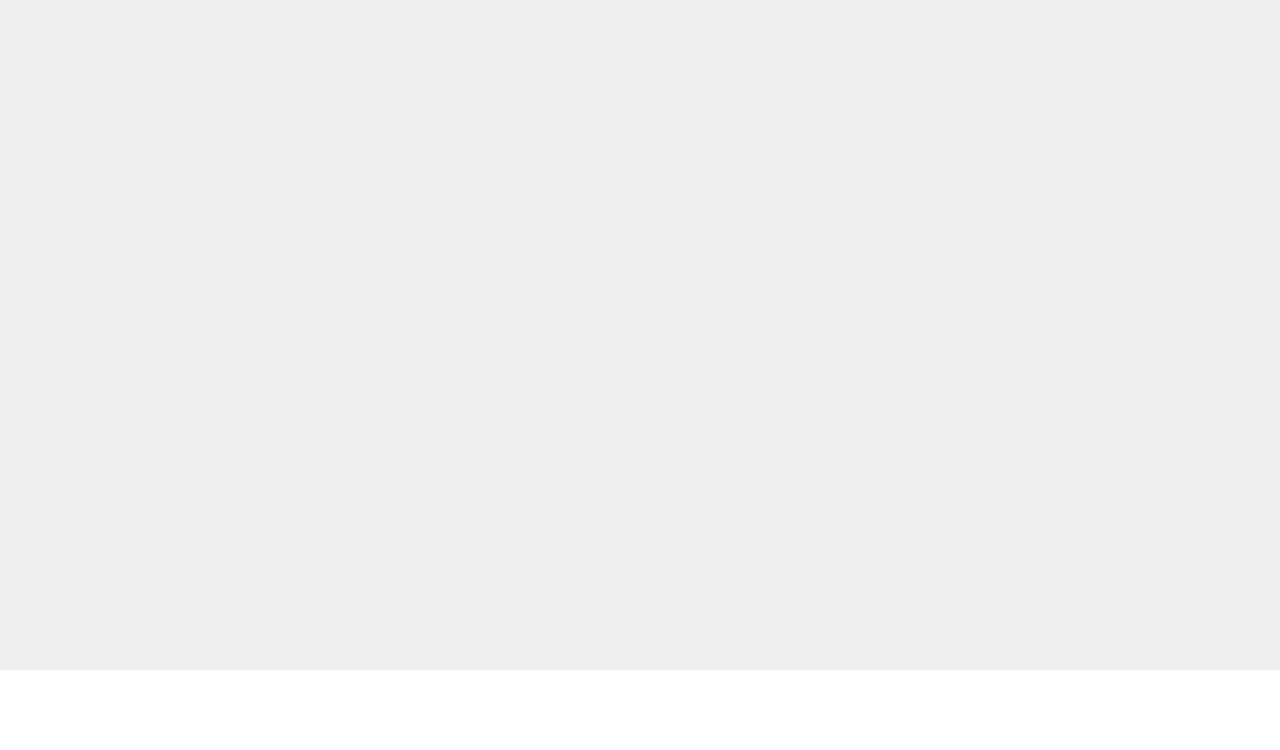
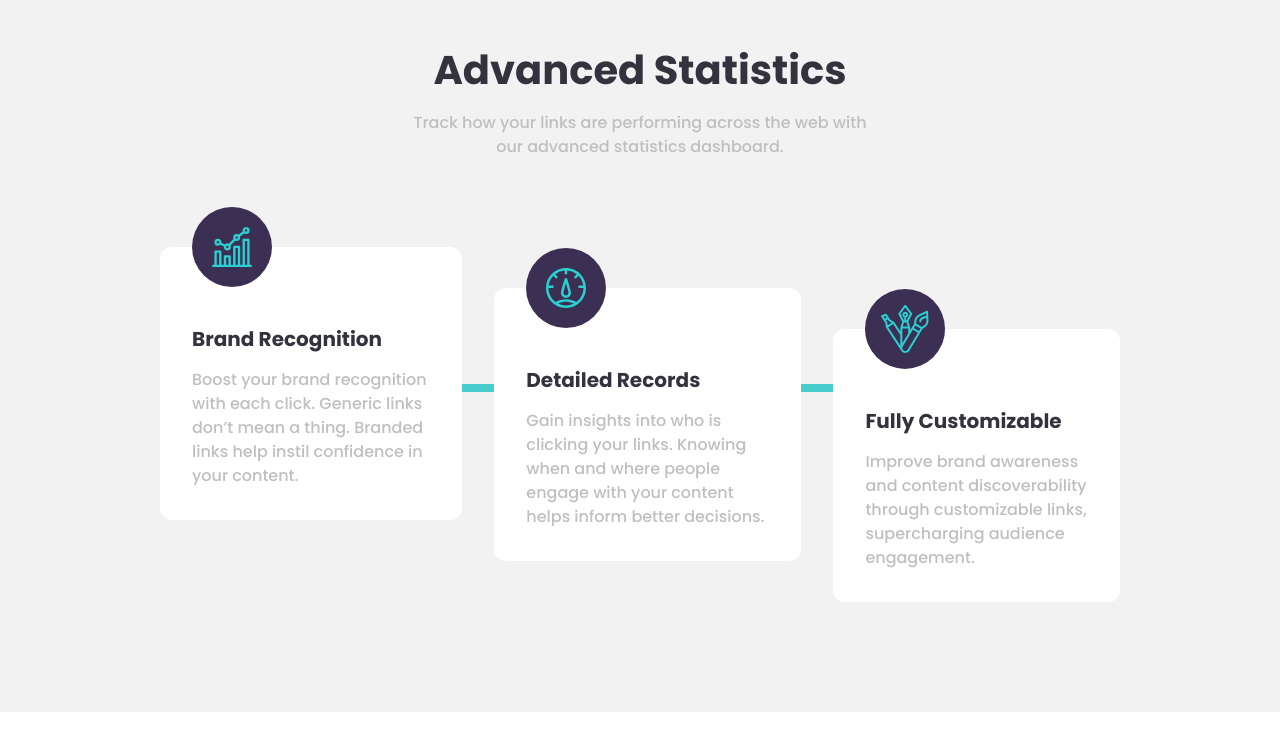
Before and after one commit to N1Coder/url-shortening-app, a website built with Vite: page index.html in a window 1280 px wide. Shown: the part 930-1680 px from the top of the page. Before the commit the page ends 1600 px from the top, so only its background shows below. Built offline with nearby package versions, Linux system fonts and the light colour scheme.

Commit message:
feat: add about features section

```diff
--- a/index.html
+++ b/index.html
@@ -108,7 +108,72 @@
             </button>
           </form>
         </div>
+
+        <div class="about-heading">
+          <h2>Advanced Statistics</h2>
+
+          <p>
+            Track how your links are performing across the web with
+            <br class="mobile-hidden" />
+            our advanced statistics dashboard.
+          </p>
+        </div>
+
+        <div class="about-cards">
+          <hr class="primary-line" />
+
+          <div class="card">
+            <div class="card-icon">
+              <img
+                src="images/icon-brand-recognition.svg"
+                alt="Brand Recognition"
+              />
+            </div>
+
+            <h3>Brand Recognition</h3>
+            <p>
+              Boost your brand recognition with each click. Generic links don’t
+              mean a thing. Branded links help instil confidence in your
+              content.
+            </p>
+          </div>
+
+          <div class="card">
+            <div class="card-icon">
+              <img
+                src="images/icon-detailed-records.svg"
+                alt="Detail Recognition"
+              />
+            </div>
+
+            <h3>Detailed Records</h3>
+            <p>
+              Gain insights into who is clicking your links. Knowing when and
+              where people engage with your content helps inform better
+              decisions.
+            </p>
+          </div>
+
+          <div class="card">
+            <div class="card-icon">
+              <img
+                src="images/icon-fully-customizable.svg"
+                alt="Fully Customizable"
+              />
+            </div>
+
+            <h3>Fully Customizable</h3>
+            <p>
+              Improve brand awareness and content discoverability through
+              customizable links, supercharging audience engagement.
+            </p>
+          </div>
+        </div>
       </section>
+
+      <section class="getstarted-section"></section>
+
+      <footer class="footer"></footer>
     </main>
 
     <!-- Features Pricing Resources Login Sign Up More than just shorter links Build
--- a/style.css
+++ b/style.css
@@ -115,6 +115,7 @@ section.hero-section .hero-left h1 {
 section.hero-section .hero-left p {
   font-size: var(--font-paragraph);
   color: hsla(var(--neutral-gray));
+  font-weight: 500;
 }
 
 section.hero-section .hero-left .btn-hero {
@@ -130,7 +131,8 @@ section.hero-section .hero-right {
 }
 
 section.about-section {
-  background-color: hsla(var(--neutral-gray), 0.25);
+  background-color: hsla(var(--neutral-gray), 0.2);
+  padding-bottom: 12rem;
 }
 
 section.about-section .form-shorten-link {
@@ -166,6 +168,80 @@ section.about-section .form-shorten-link .btn-shorten-link {
   outline: none;
   border: none;
   cursor: pointer;
+}
+
+section.about-section .about-heading {
+  text-align: center;
+  margin-top: 3rem;
+}
+
+section.about-section .about-heading h2 {
+  font-size: clamp(1.75rem, 5vw, 2.5rem);
+  line-height: 1.25;
+  color: hsla(var(--neutral-very-dark-blue));
+}
+
+section.about-section .about-heading p {
+  margin-top: 1rem;
+  color: hsla(var(--neutral-gray));
+  font-weight: 500;
+}
+
+section.about-section .about-cards {
+  position: relative;
+  display: flex;
+  gap: 2rem;
+  margin-top: 5.5rem;
+}
+
+section.about-section .about-cards .card {
+  background-color: #fff;
+  padding: 2rem;
+  padding-top: 0;
+  border-radius: 0.75rem;
+}
+
+section.about-section .about-cards .card .card-icon {
+  display: flex;
+  align-items: center;
+  justify-content: center;
+  transform: translateY(-50%);
+  background-color: hsla(var(--primary-dark-violet));
+  width: 5rem;
+  aspect-ratio: 1;
+  border-radius: 50%;
+}
+
+section.about-section .about-cards .card h3 {
+  font-size: clamp(1.15rem, 5vw, 1.25rem);
+  line-height: 1.25;
+  color: hsla(var(--neutral-very-dark-blue));
+  margin-bottom: 1rem;
+}
+
+section.about-section .about-cards .card p {
+  color: hsla(var(--neutral-gray));
+  font-weight: 500;
+}
+
+section.about-section .about-cards .card:nth-child(3) {
+  transform: translateY(15%);
+}
+
+section.about-section .about-cards .card:nth-child(4) {
+  transform: translateY(30%);
+}
+
+section.about-section .about-cards .primary-line {
+  position: absolute;
+  top: 50%;
+  left: 0;
+  width: 100%;
+  outline: none;
+  border: none;
+  height: 0.5rem;
+  background-color: hsla(var(--primary-cyan));
+  z-index: -1;
 }
 
 @media (max-width: 576px) {
@@ -308,4 +384,28 @@ section.about-section .form-shorten-link .btn-shorten-link {
   section.about-section .form-shorten-link * {
     width: 100%;
   }
+
+  section.about-section .about-heading {
+    margin-top: 0;
+  }
+
+  section.about-section .about-cards {
+    flex-direction: column;
+  }
+
+  section.about-section .about-cards .card {
+    text-align: center;
+  }
+
+  section.about-section .about-cards .card .card-icon {
+    margin-inline: auto;
+  }
+
+  section.about-section .about-cards .primary-line {
+    top: 0;
+    left: 50%;
+    transform: translateX(-50%);
+    height: 100%;
+    width: 0.5rem;
+  }
 }
```
